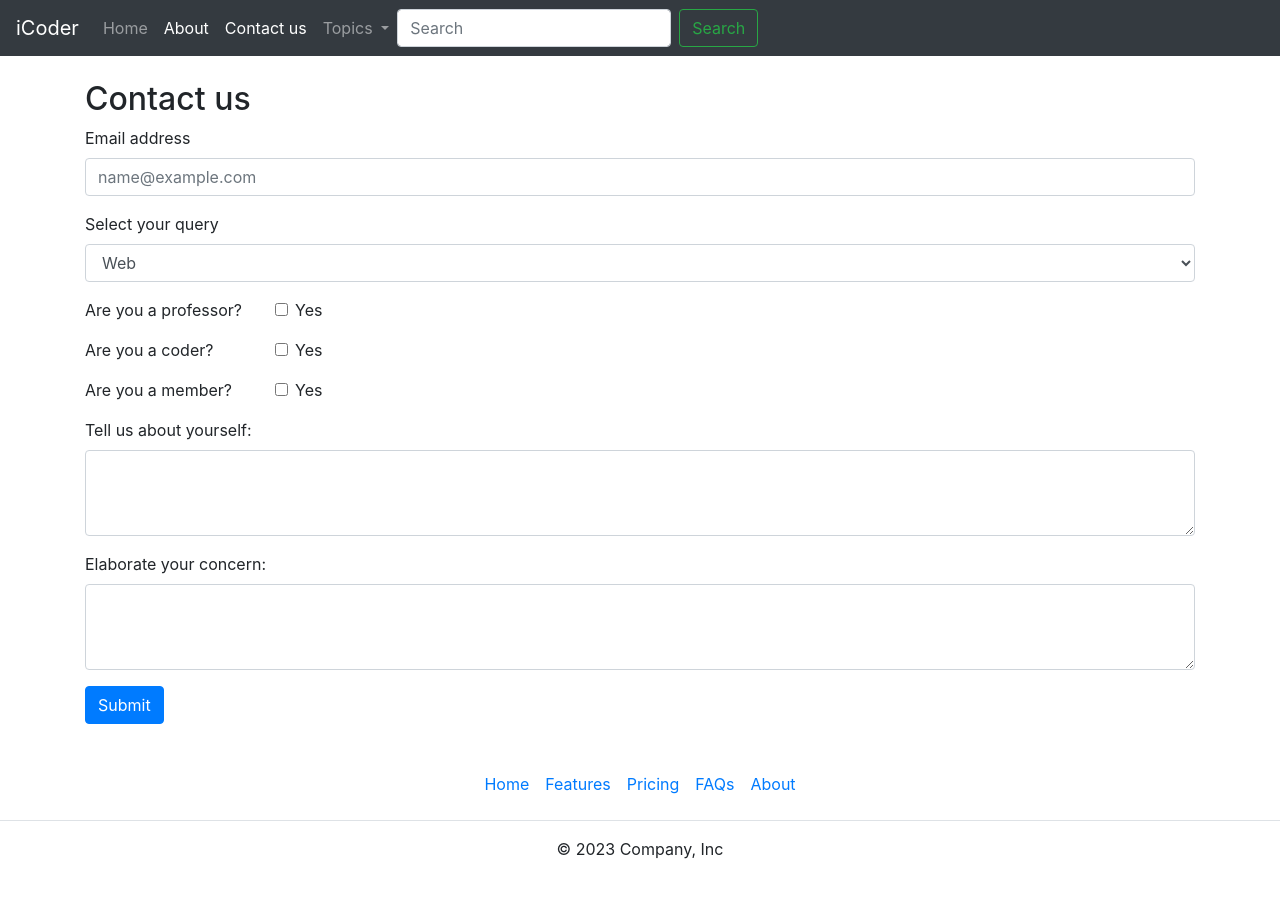
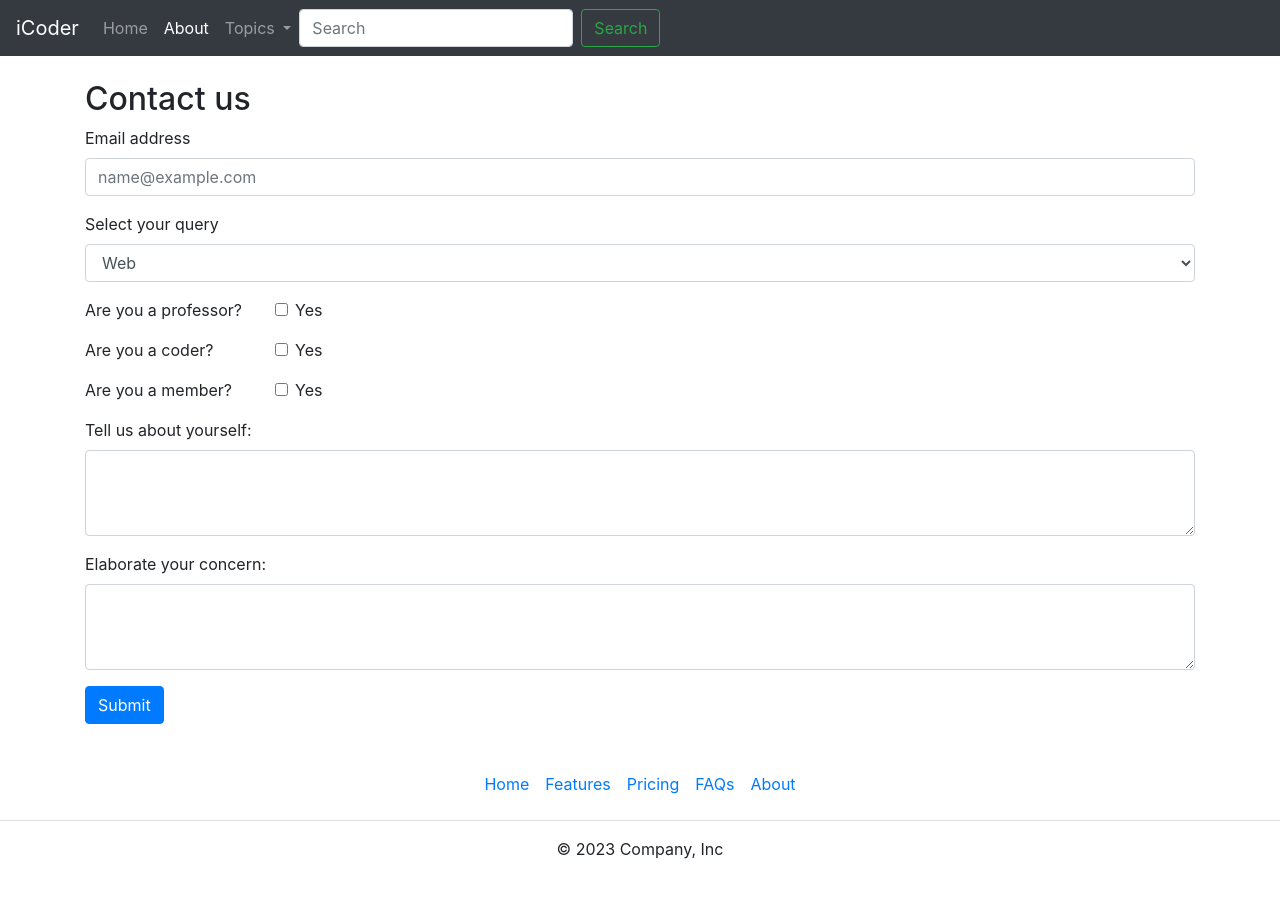
Before and after one commit to poojita4114/iCoder, a plain HTML site: page contact.html in a window 1280 px wide. Drawn offline with nearby package versions, Linux system fonts and the light colour scheme.

Commit message:
Update contact.html

```diff
--- a/contact.html
+++ b/contact.html
@@ -29,9 +29,7 @@
                 <li class="nav-item active">
                     <a class="nav-link" href="about.html">About</a>
                 </li>
-                <li class="nav-item active">
-                    <a class="nav-link" href="/iCoder/contact.html">Contact us</a>
-                </li>
+
                 <li class="nav-item dropdown">
                     <a class="nav-link dropdown-toggle" href="#" id="navbarDropdown" role="button"
                         data-toggle="dropdown" aria-haspopup="true" aria-expanded="false">
```
